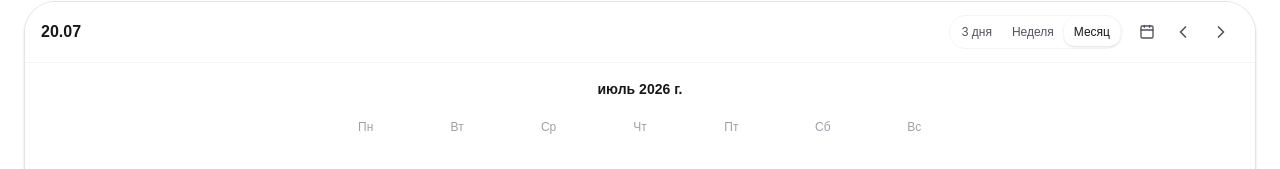
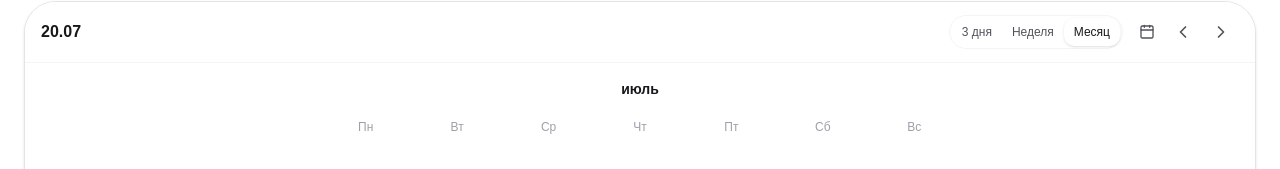
Before and after one commit to bliky-app/client, a React (Vite) app in the folder apps/web/: page / in a window 1280 px wide. Both pictures are taken after a click on the button "Месяц". Shown: the part 625-794 px from the top of the page. Built offline with nearby package versions, Linux system fonts and the light colour scheme.

Commit message:
fix(ui): resolve layout chin and lowercase month names

```diff
--- a/apps/web/src/components/Timetable.tsx
+++ b/apps/web/src/components/Timetable.tsx
@@ -181,7 +181,7 @@ export default function Timetable({
                 className="p-1 hover:bg-panel-surface rounded-lg transition-colors">
                 <ChevronLeft className="h-5 w-5 text-panel-text-muted" />
               </button>
-              <span className="text-base font-semibold text-panel-text">{MONTHS_RU[calM]} {calY}</span>
+              <span className="text-base font-semibold text-panel-text">{MONTHS_RU[calM].toLowerCase()}</span>
               <button onClick={() => setCalMonth(d => new Date(d.getFullYear(), d.getMonth() + 1, 1))}
                 className="p-1 hover:bg-panel-surface rounded-lg transition-colors">
                 <ChevronRight className="h-5 w-5 text-panel-text-muted" />
@@ -262,7 +262,7 @@ export default function Timetable({
                   return (
                     <>
                       <div className="text-center text-sm font-semibold text-panel-text mb-4">
-                        {new Intl.DateTimeFormat("ru-RU", { month: "long", year: "numeric", timeZone: timezone }).format(currentDate)}
+                        {new Intl.DateTimeFormat("ru-RU", { month: "long", timeZone: timezone }).format(currentDate).toLowerCase()}
                       </div>
                       <div className="grid grid-cols-7 mb-2">
                         {WEEKDAYS.map(d => <div key={d} className="text-center text-xs font-medium text-panel-text-subtle py-1">{d}</div>)}
--- a/apps/web/src/layouts/MasterLayout.tsx
+++ b/apps/web/src/layouts/MasterLayout.tsx
@@ -3,7 +3,7 @@ import { Outlet } from "react-router-dom"
 export default function MasterLayout() {
   return (
     <div className="flex min-h-svh w-full overflow-hidden bg-hub-base">
-      <main className="flex-1 min-w-0 flex flex-col h-[100svh]">
+      <main className="flex-1 min-w-0 flex flex-col h-svh">
         <Outlet />
       </main>
     </div>
--- a/apps/web/src/pages/hub/Hub.tsx
+++ b/apps/web/src/pages/hub/Hub.tsx
@@ -89,7 +89,7 @@ export default function Hub() {
         </div>
 
         {/* LAYER 2 */}
-        <div className="col-start-1 row-start-1 w-full flex flex-col z-20 pointer-events-none">
+        <div className="col-start-1 row-start-1 w-full flex flex-col z-20 pointer-events-none min-h-full">
           {/* Pushers: match the sticky block height exactly */}
           <div className="w-full flex flex-col invisible" aria-hidden="true">
             <div className="px-6 pt-8 pb-4 w-full">
@@ -104,7 +104,7 @@ export default function Hub() {
           <div className="h-1 w-full shrink-0" aria-hidden="true" />
 
           {/* White panel */}
-          <div className="pointer-events-auto flex flex-col bg-panel-base rounded-t-[32px] pt-4 pb-12 min-h-[100svh] px-4 sm:px-6 gap-6 shadow-[0_-8px_32px_rgba(0,0,0,0.18)]">
+          <div className="pointer-events-auto flex-1 flex flex-col bg-panel-base rounded-t-[32px] pt-4 pb-4 px-4 sm:px-6 gap-6 shadow-[0_-8px_32px_rgba(0,0,0,0.18)]">
 
             <div className="w-12 h-1.5 bg-panel-border-subtle rounded-full mx-auto shrink-0 mb-2" />
 
--- a/apps/web/src/pages/workspace/WorkspaceStub.tsx
+++ b/apps/web/src/pages/workspace/WorkspaceStub.tsx
@@ -13,7 +13,7 @@ export default function WorkspaceStub({ icon: Icon, title, description }: Worksp
         <Icon className="h-7 w-7 text-panel-text-subtle" />
       </div>
       <h3 className="text-xl font-semibold text-panel-text tracking-tight">{title}</h3>
-      <p className="text-panel-text-subtle text-sm leading-relaxed max-w-[260px]">{description}</p>
+      <p className="text-panel-text-subtle text-sm leading-relaxed max-w-65">{description}</p>
       <span className="mt-2 text-[11px] font-bold uppercase tracking-widest text-panel-text-muted bg-panel-border-subtle px-3 py-1.5 rounded-full">
         Скоро
       </span>
```
